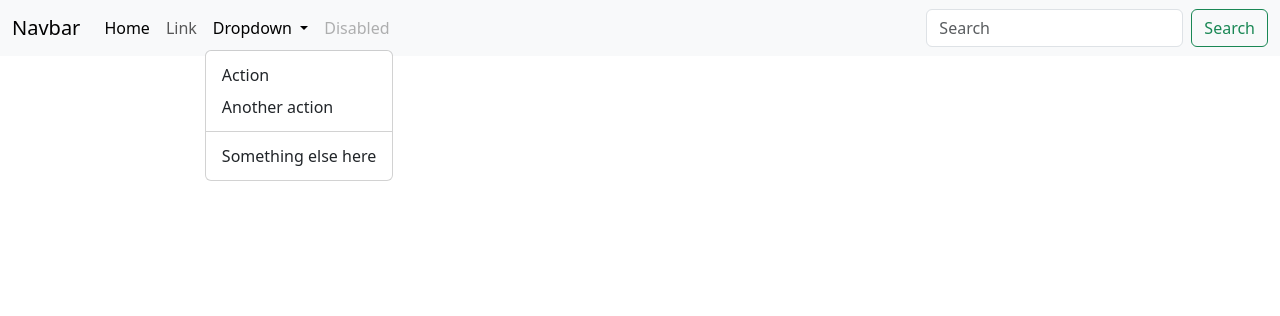
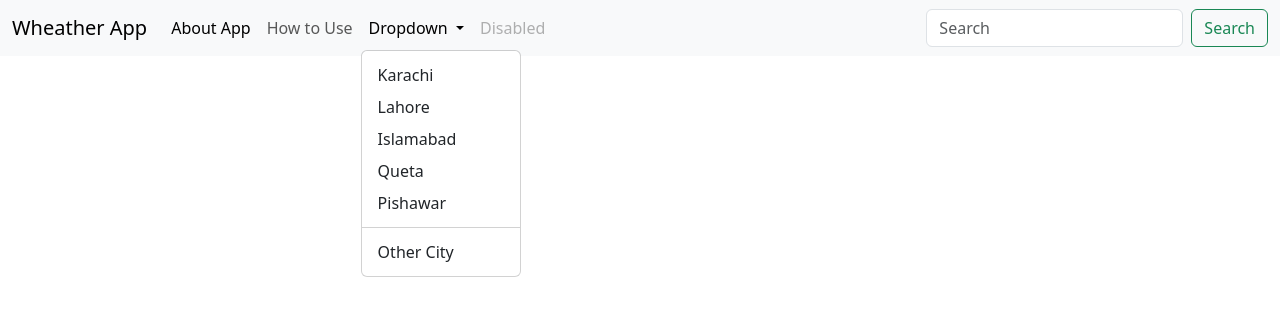
Before and after one commit to KamranRaza786/WeatherApp, a plain HTML site: page index.html in a window 1280 px wide. Both pictures are taken after a click on the button "Dropdown". Drawn offline with nearby package versions, Linux system fonts and the light colour scheme.

Commit message:
edit city

```diff
--- a/index.html
+++ b/index.html
@@ -9,27 +9,30 @@
   <body>
     <nav class="navbar navbar-expand-lg bg-body-tertiary">
       <div class="container-fluid">
-        <a class="navbar-brand" href="#">Navbar</a>
+        <a class="navbar-brand" href="#">Wheather App</a>
         <button class="navbar-toggler" type="button" data-bs-toggle="collapse" data-bs-target="#navbarSupportedContent" aria-controls="navbarSupportedContent" aria-expanded="false" aria-label="Toggle navigation">
           <span class="navbar-toggler-icon"></span>
         </button>
         <div class="collapse navbar-collapse" id="navbarSupportedContent">
           <ul class="navbar-nav me-auto mb-2 mb-lg-0">
             <li class="nav-item">
-              <a class="nav-link active" aria-current="page" href="#">Home</a>
+              <a class="nav-link active" aria-current="page" href="#">About App</a>
             </li>
             <li class="nav-item">
-              <a class="nav-link" href="#">Link</a>
+              <a class="nav-link" href="#">How to Use</a>
             </li>
             <li class="nav-item dropdown">
               <a class="nav-link dropdown-toggle" href="#" role="button" data-bs-toggle="dropdown" aria-expanded="false">
                 Dropdown
               </a>
               <ul class="dropdown-menu">
-                <li><a class="dropdown-item" href="#">Action</a></li>
-                <li><a class="dropdown-item" href="#">Another action</a></li>
+                <li><a class="dropdown-item" href="#">Karachi</a></li>
+                <li><a class="dropdown-item" href="#">Lahore</a></li>
+                <li><a class="dropdown-item" href="#">Islamabad</a></li>
+                <li><a class="dropdown-item" href="#">Queta</a></li>
+                <li><a class="dropdown-item" href="#">Pishawar</a></li>
                 <li><hr class="dropdown-divider"></li>
-                <li><a class="dropdown-item" href="#">Something else here</a></li>
+                <li><a class="dropdown-item" href="#">Other City</a></li>
               </ul>
             </li>
             <li class="nav-item">
```
